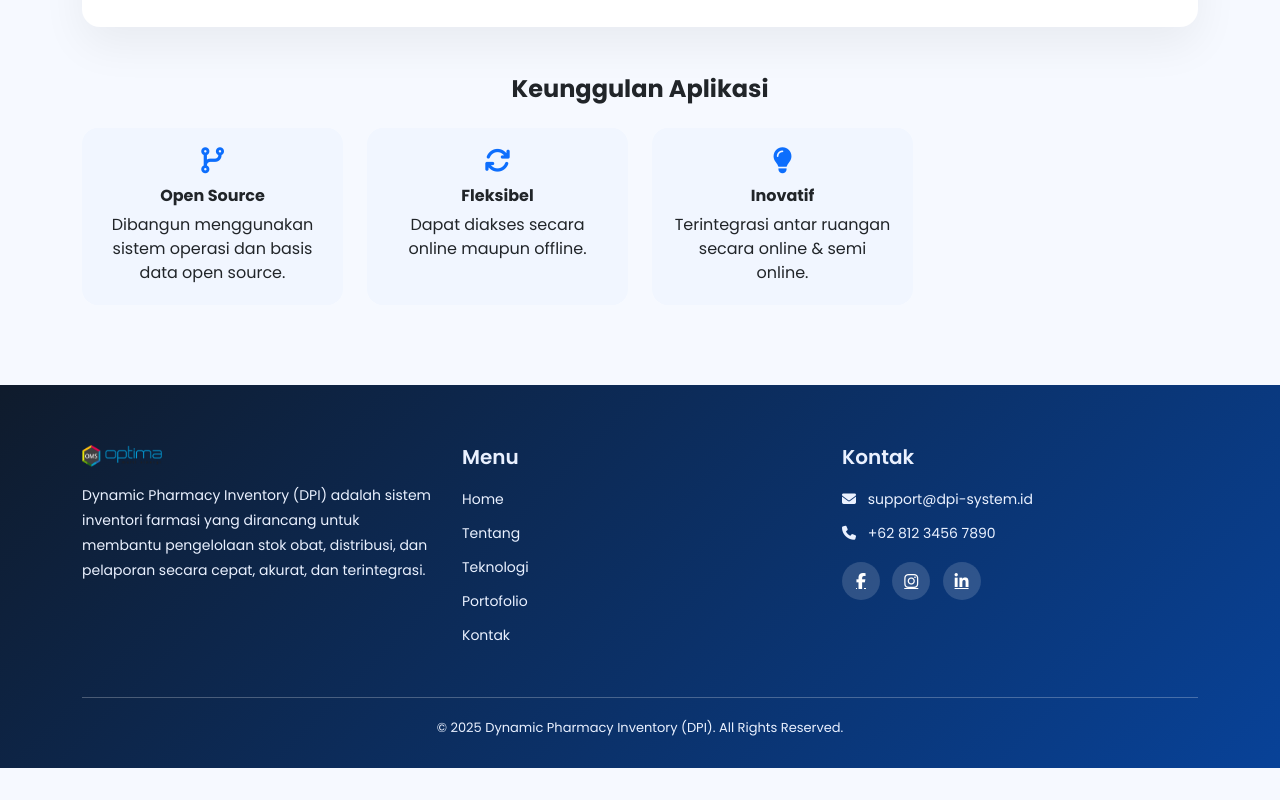
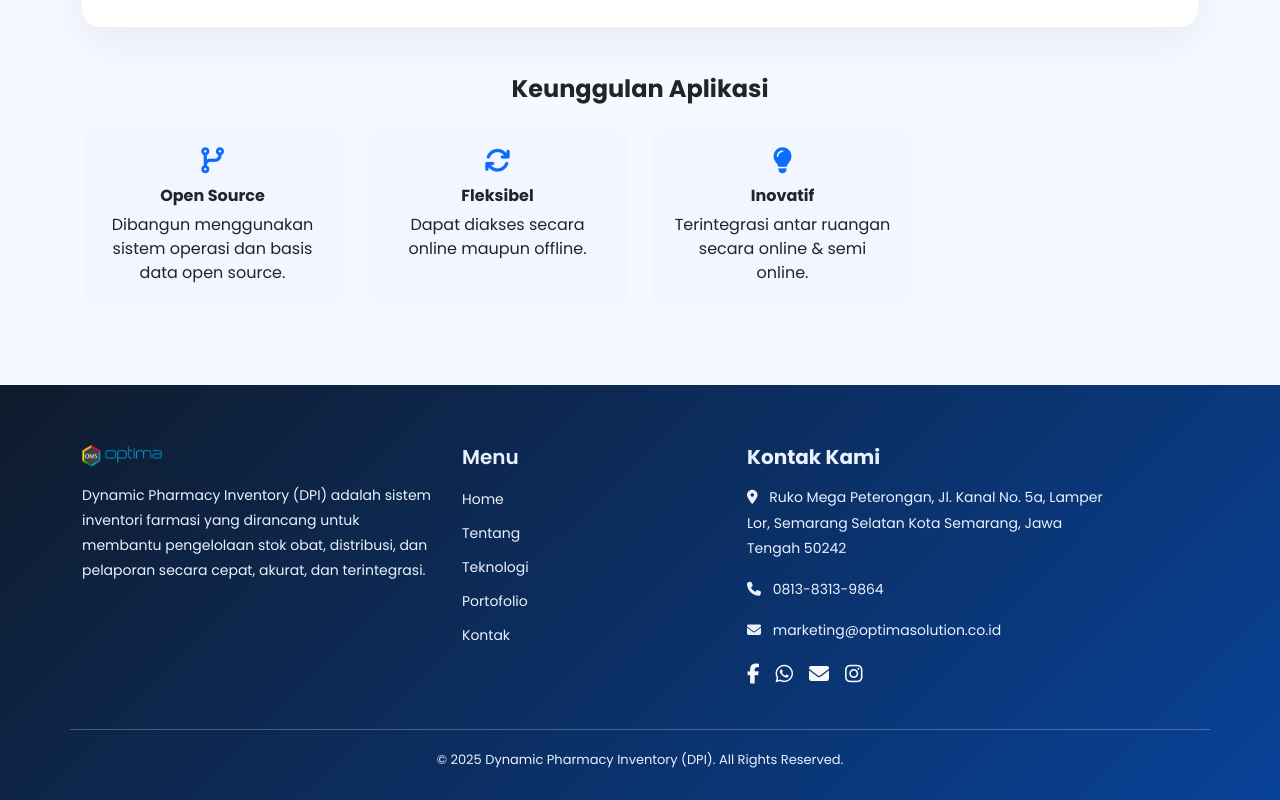
Before and after one commit to fanggabriliando6622-dotcom/Landing-Page, a plain HTML site: page detail_halaman/detail2.html in a window 1280 px wide. Shown: the part 991-1791 px from the top of the page. Before the commit the page ends 1759 px from the top, so only its background shows below. Drawn offline with nearby package versions, Linux system fonts and the light colour scheme.

Commit message:
detail2.html

```diff
--- a/detail_halaman/detail2.html
+++ b/detail_halaman/detail2.html
@@ -416,7 +416,7 @@ body{
       </div>
 
       <!-- MENU -->
-      <div class="col-md-4">
+      <div class="col-md-3">
         <h5>Menu</h5>
         <ul class="footer-link">
           <li><a href="../index.html">Home</a></li>
@@ -427,25 +427,18 @@ body{
         </ul>
       </div>
 
-      <!-- KONTAK -->
-      <div class="col-md-4">
-        <h5>Kontak</h5>
-        <p class="mb-2">
-          <i class="fa-solid fa-envelope me-2"></i>
-          support@dpi-system.id
-        </p>
-        <p class="mb-3">
-          <i class="fa-solid fa-phone me-2"></i>
-          +62 812 3456 7890
-        </p>
+     <div class="col-md-4">
+        <h5 class="fw-bold mb-3">Kontak Kami</h5>
+        <p><i class="fas fa-map-marker-alt me-2"></i> Ruko Mega Peterongan, Jl. Kanal No. 5a, Lamper Lor, Semarang Selatan Kota Semarang, Jawa Tengah 50242</p>
+        <p><i class="fas fa-phone me-2"></i> 0813-8313-9864</p>
+        <p><i class="fas fa-envelope me-2"></i> marketing@optimasolution.co.id</p>
 
-        <div class="footer-social">
-          <a href="#"><i class="fa-brands fa-facebook-f"></i></a>
-          <a href="#"><i class="fa-brands fa-instagram"></i></a>
-          <a href="#"><i class="fa-brands fa-linkedin-in"></i></a>
+        <div class="d-flex gap-3 mt-3">
+          <a href="#" class="text-light fs-5"><i class="fab fa-facebook-f"></i></a>
+          <a href="https://wa.me/62813-8313-9864" class="text-light fs-5"><i class="fa-brands fa-whatsapp"></i></a>
+          <a href="https://marketing@optimasolution.co.id" class="text-light fs-5"><i class="fa-solid fa-envelope"></i></a>
+          <a href="https://instagram.com/optimamultisinergi" class="text-light fs-5"><i class="fab fa-instagram"></i></a>
         </div>
-      </div>
-
     </div>
 
     <div class="footer-bottom">
```
